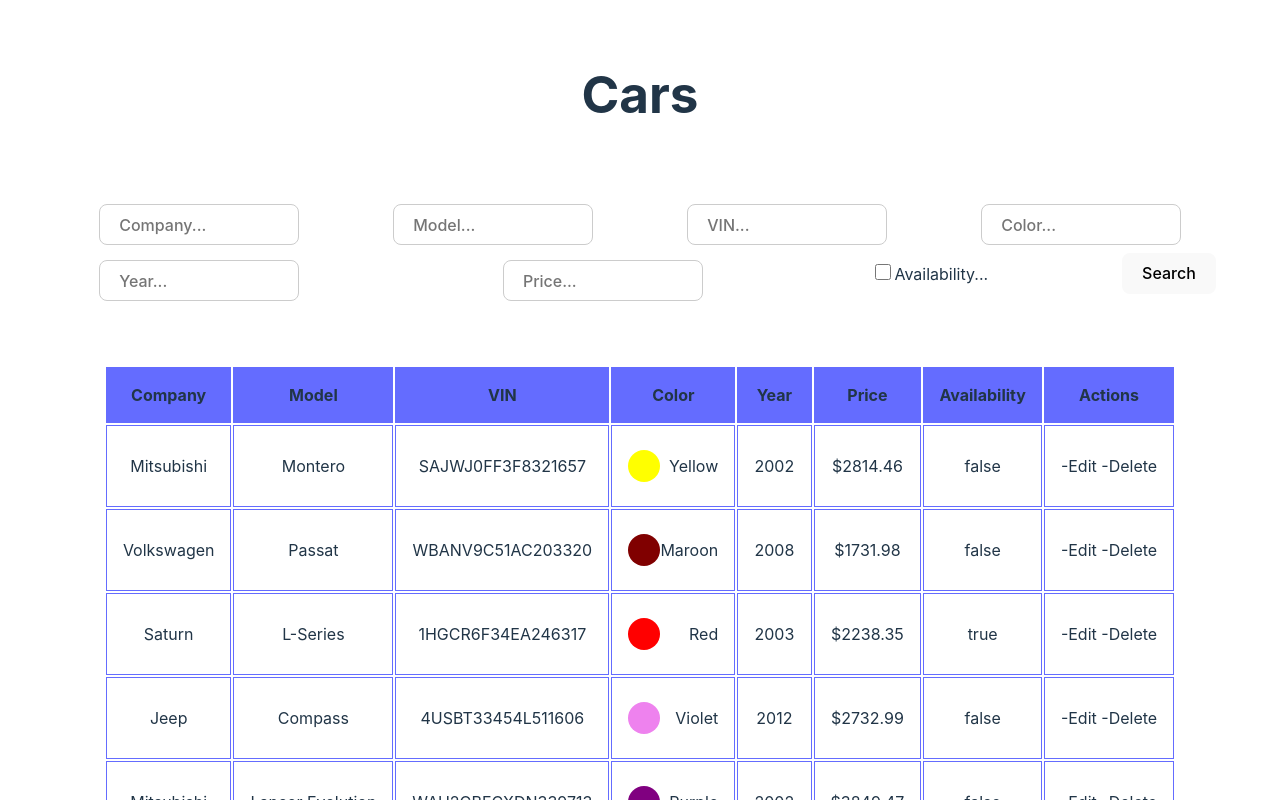
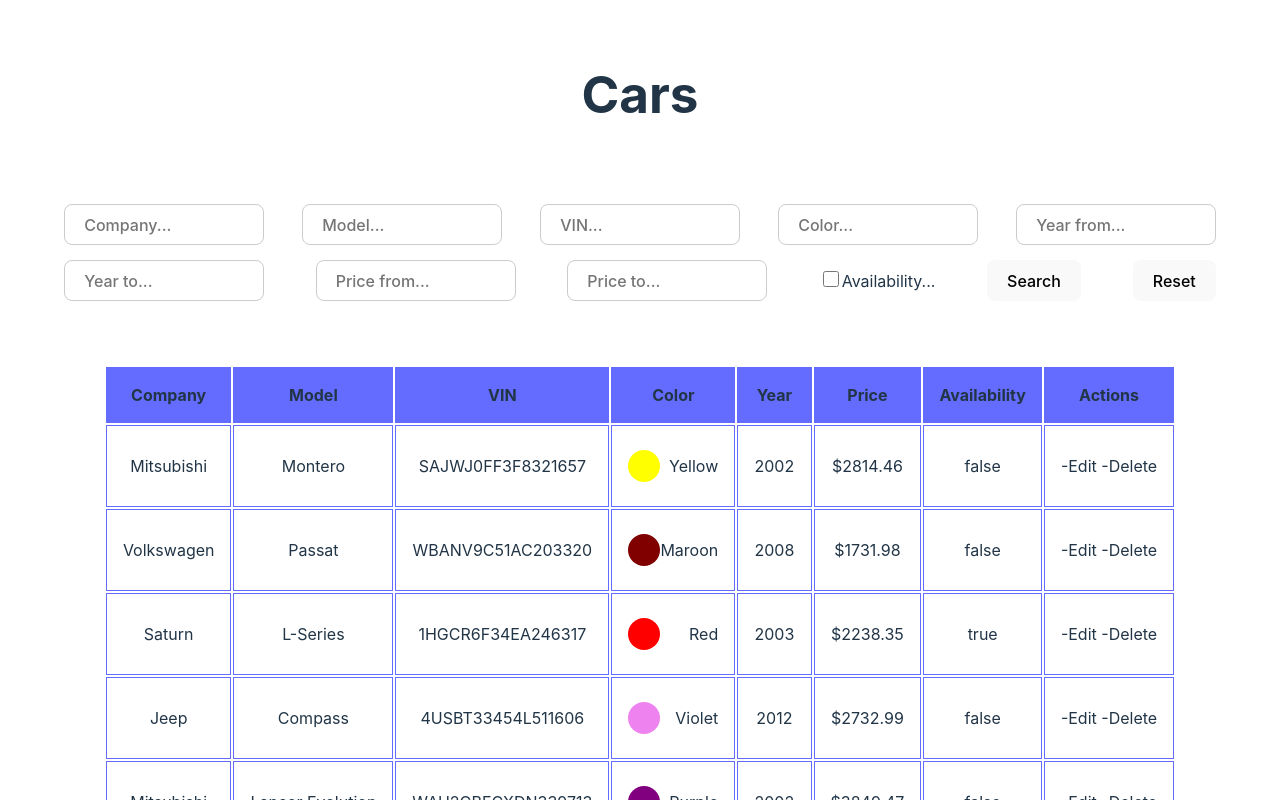
Before and after one commit to irynayudina/Cars-Table, a React (Vite) app: page / in a window 1280 px wide. Shown: the top 800 px of the page. Built offline with nearby package versions, Linux system fonts and the light colour scheme; no server answers.

Commit message:
* improoved searchbar

```diff
--- a/src/components/inputs/Input.css
+++ b/src/components/inputs/Input.css
@@ -1,10 +1,10 @@
 .input-wrapper {
   position: relative;
-  width: 270px;
+  width: 200px;
   margin-top: 15px;
 }
 .checkbox-wrapper {
-  width: auto;
+  width: fit-content;
 }
 
 .input-wrapper input {
--- a/src/components/inputs/InputCheckbox.jsx
+++ b/src/components/inputs/InputCheckbox.jsx
@@ -1,4 +1,5 @@
 import React from "react";
+import "./Input.css";
 
 const InputCheckbox = ({ idProp, labelProp, isChecked, setIsChecked }) => {
   const handleCheckboxChange = (event) => {
--- a/src/components/search/SearchBar.css
+++ b/src/components/search/SearchBar.css
@@ -1,6 +1,6 @@
 .searchbar-container form{
   display: flex;
   justify-content: space-between;
-  align-items: center;
+  align-items: baseline;
   flex-wrap: wrap;
 }
--- a/src/components/search/SearchBar.jsx
+++ b/src/components/search/SearchBar.jsx
@@ -8,8 +8,10 @@
   const [model, setModel] = useState("");
   const [vin, setVin] = useState("");
   const [color, setColor] = useState("");
-  const [year, setYear] = useState();
-  const [price, setPrice] = useState();
+  const [yearFrom, setYearFrom] = useState();
+  const [yearTo, setYearTo] = useState();
+  const [priceFrom, setPriceFrom] = useState();
+  const [priceTo, setPriceTo] = useState();
   const [isAvailable, setIsAvailable] = useState(false);
 
   const handleSubmit = (event) => {
@@ -48,19 +50,35 @@
         />
         <Input
           typeProp="number"
-          idProp="year"
-          placeholderProp="Year..."
-          labelProp="Year..."
-          valueInp={year}
-          setValueInp={setYear}
+          idProp="yearFrom"
+          placeholderProp="Year from..."
+          labelProp="Year from..."
+          valueInp={yearFrom}
+          setValueInp={setYearFrom}
         />
         <Input
           typeProp="number"
-          idProp="price"
-          placeholderProp="Price..."
-          labelProp="Price..."
-          valueInp={price}
-          setValueInp={setPrice}
+          idProp="yearTo"
+          placeholderProp="Year to..."
+          labelProp="Year to..."
+          valueInp={yearTo}
+          setValueInp={setYearTo}
+        />
+        <Input
+          typeProp="number"
+          idProp="priceFrom"
+          placeholderProp="Price from..."
+          labelProp="Price from..."
+          valueInp={priceFrom}
+          setValueInp={setPriceFrom}
+        />
+        <Input
+          typeProp="number"
+          idProp="priceTo"
+          placeholderProp="Price to..."
+          labelProp="Price to..."
+          valueInp={priceTo}
+          setValueInp={setPriceTo}
         />
         <InputCheckbox
           idProp="availability"
@@ -69,6 +87,7 @@
           setIsChecked={setIsAvailable}
         />
         <button type="submit">Search</button>
+        <button type="button">Reset</button>
       </form>
     </div>
   );
```
